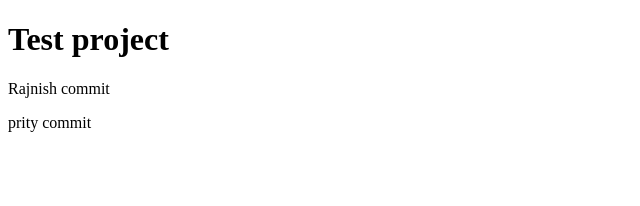
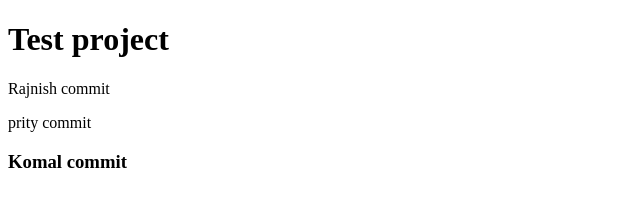
Before and after one commit to s-nashit/aimd, a plain HTML site: page index.html in a window 1280 px wide. Shown: the whole page, without its empty margins (0-640 px from the left). Drawn offline with Linux system fonts and the light colour scheme.

Commit message:
Update index.html

```diff
--- a/index.html
+++ b/index.html
@@ -9,5 +9,6 @@
     <h1>Test project</h1>
     <p>Rajnish commit</p>
     <p>prity commit</p>
+    <h3>Komal commit</h3>
   </body>
 </html>
```
